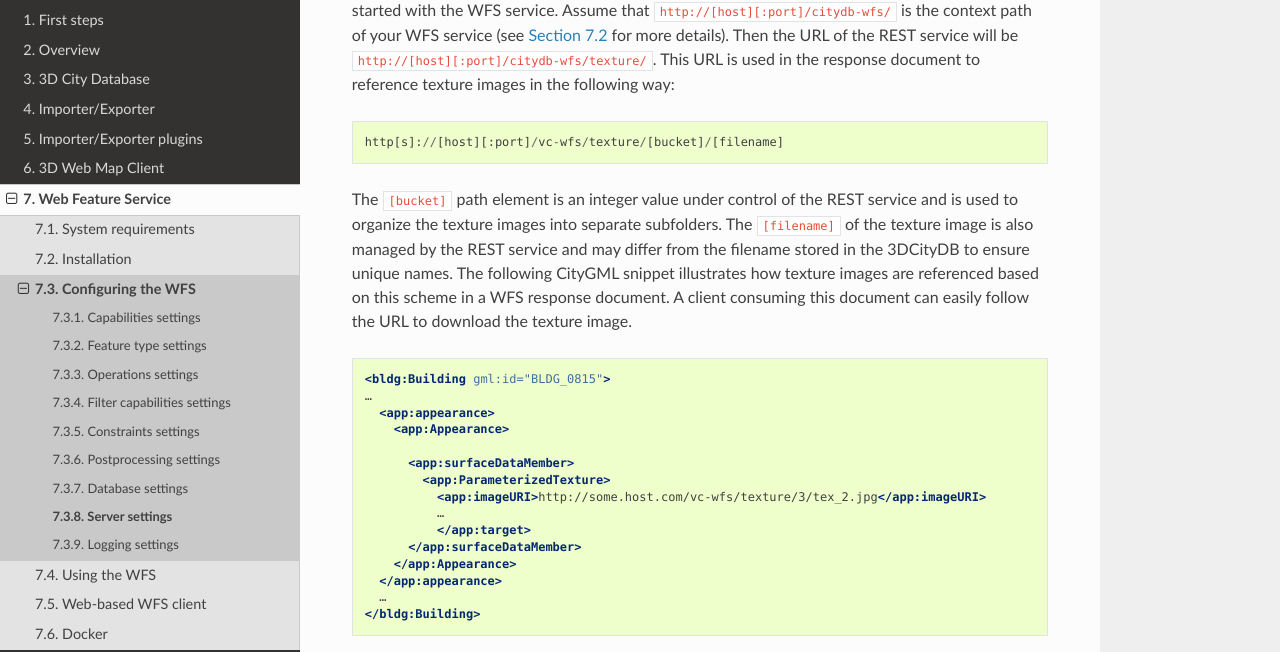
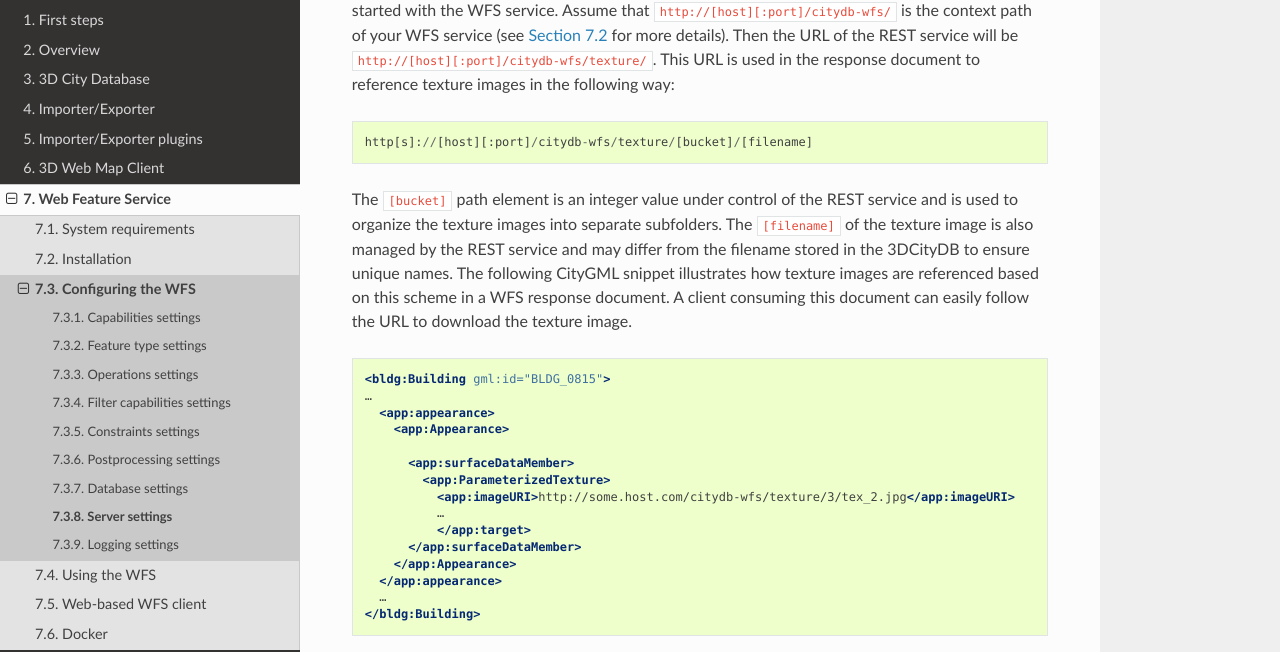
Before and after one commit to 3dcitydb/3dcitydb-docs, a Sphinx documentation site: the page built from source/wfs/configuration/server.rst, in a window 1280 px wide and 900 px high, scrolled down 2647 px. Shown: the part 125-777 px from the top of the window. Built offline with Sphinx 7.4.7 and the Read the Docs theme 2.0.0, drawn with Linux system fonts in a browser that asks for light colours.

Commit message:
fixed typo

```diff
--- a/source/wfs/configuration/server.rst
+++ b/source/wfs/configuration/server.rst
@@ -135,7 +135,7 @@ document to reference texture images in the following way:
 
 ::
 
-   http[s]://[host][:port]/vc-wfs/texture/[bucket]/[filename]
+   http[s]://[host][:port]/citydb-wfs/texture/[bucket]/[filename]
 
 The ``[bucket]`` path element is an integer value under control of the REST service and is used to
 organize the texture images into separate subfolders. The ``[filename]`` of the texture image is also
@@ -153,7 +153,7 @@ texture image.
 
          <app:surfaceDataMember>
            <app:ParameterizedTexture>
-             <app:imageURI>http://some.host.com/vc-wfs/texture/3/tex_2.jpg</app:imageURI>
+             <app:imageURI>http://some.host.com/citydb-wfs/texture/3/tex_2.jpg</app:imageURI>
              …
              </app:target>
          </app:surfaceDataMember>
```
